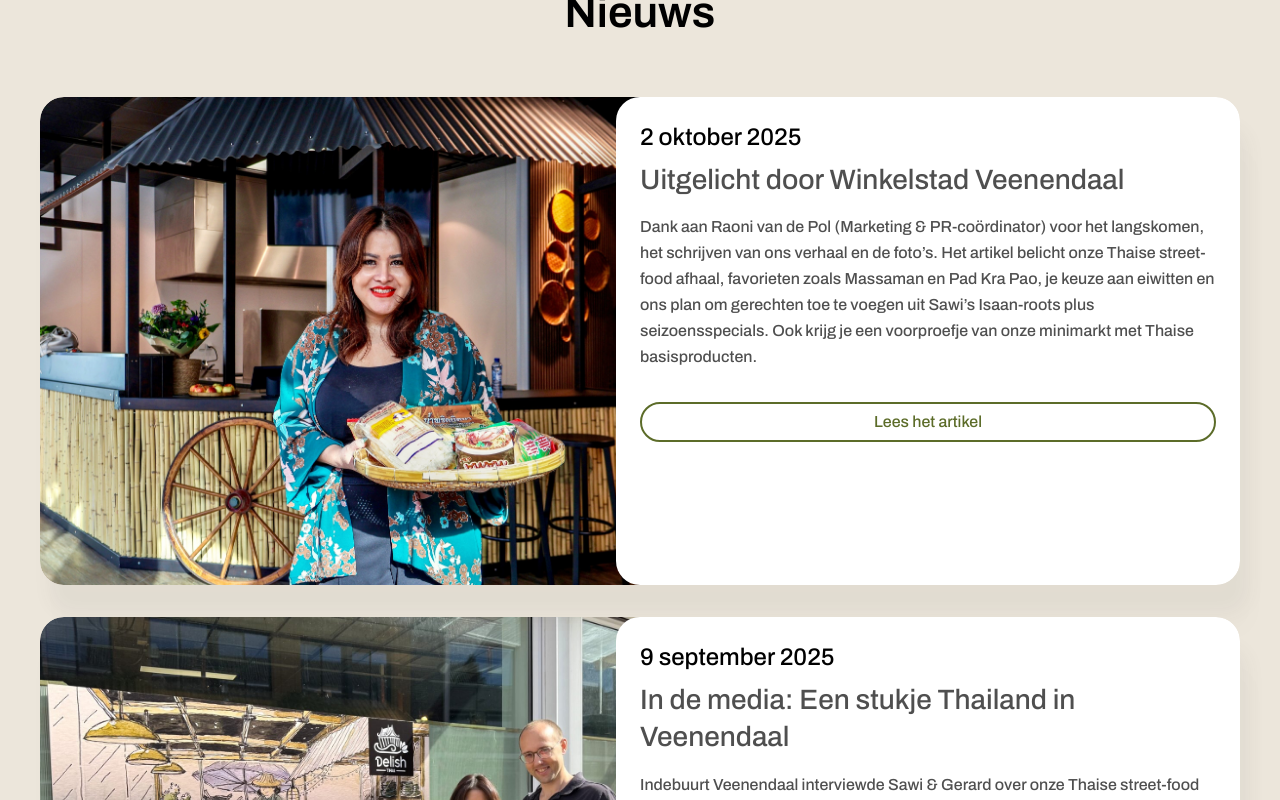
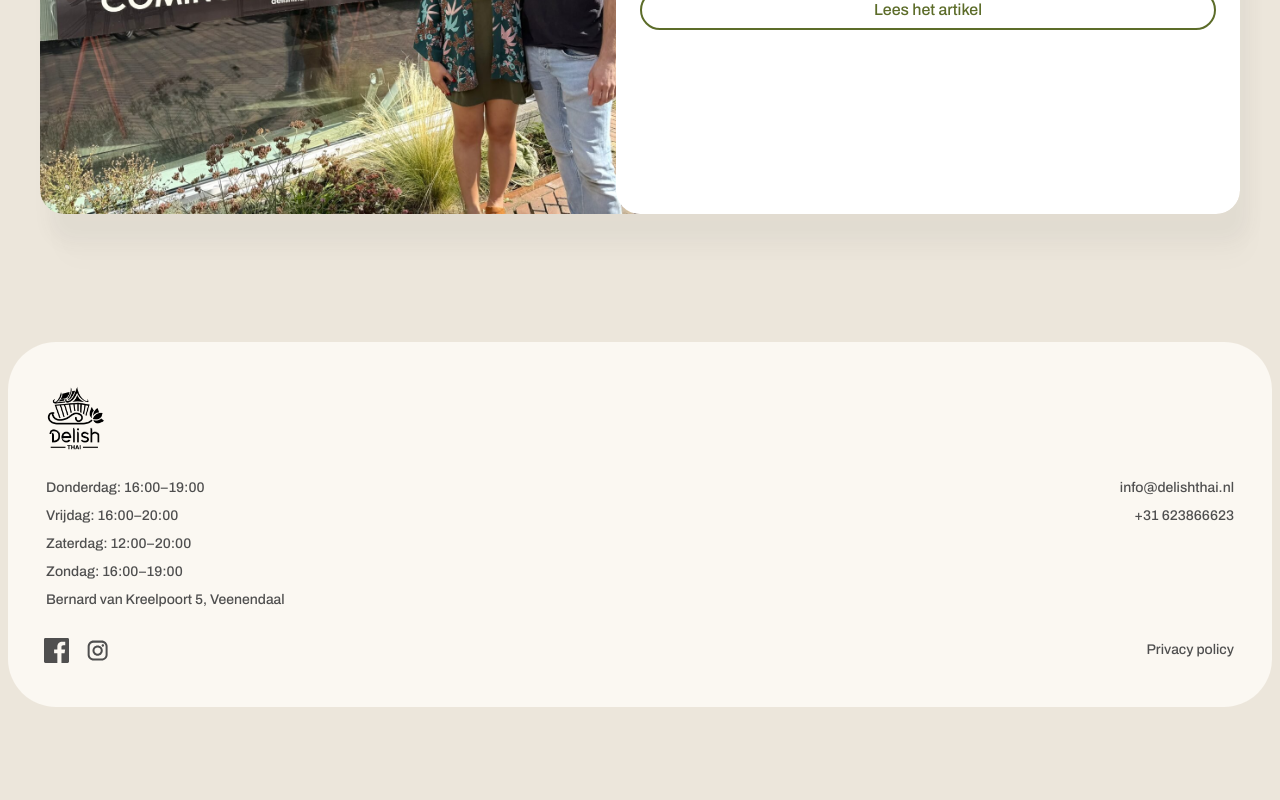
Before and after one commit to DelishThaiNL/delish-thai-frontend, a Vue app: page / in a window 1280 px wide. Shown: the part 2604-3404 px from the top of the page. After the commit the page ends 3319 px from the top, so only its background shows below. Built offline with nearby package versions, Linux system fonts and the light colour scheme.

Commit message:
update opening hours

```diff
--- a/src/components/AppFooter.vue
+++ b/src/components/AppFooter.vue
@@ -19,8 +19,10 @@ import InstagramIcon from '@/components/icons/social/InstagramIcon.vue'
             class="flex flex-col sm:flex-row justify-between gap-4 text-sm text-gray-secondary font-medium px-[6px]"
           >
             <div class="flex flex-col gap-2 items-start">
-              <span> Din - do: 16:00-19:00 </span>
-              <span> Vrijdag - zaterdag: 12:00-20:00 </span>
+              <span> Donderdag: 16:00–19:00 </span>
+              <span> Vrijdag: 16:00–20:00 </span>
+              <span> Zaterdag: 12:00–20:00 </span>
+              <span> Zondag: 16:00–19:00 </span>
 
               <span> Bernard van Kreelpoort 5, Veenendaal </span>
             </div>
--- a/src/views/HomeView.vue
+++ b/src/views/HomeView.vue
@@ -1,7 +1,7 @@
 <script setup lang="ts">
 import HeroSection from '@/components/home/HeroSection.vue'
 import OffersSection from '@/components/home/OffersSection.vue'
-import OfferingsSection from '@/components/home/OfferingsSection.vue'
+// import OfferingsSection from '@/components/home/OfferingsSection.vue'
 import WhoWeAre from '@/components/home/WhoWeAre.vue'
 import NewsEventsTemp from '@/components/home/NewsEventsTemp.vue'
 </script>
@@ -10,7 +10,7 @@ import NewsEventsTemp from '@/components/home/NewsEventsTemp.vue'
   <div>
     <HeroSection />
     <OffersSection />
-    <OfferingsSection />
+    <!-- <OfferingsSection /> -->
     <WhoWeAre />
     <NewsEventsTemp />
   </div>
--- a/src/views/OfferingsView.vue
+++ b/src/views/OfferingsView.vue
@@ -4,8 +4,8 @@ import { useRoute, useRouter } from 'vue-router'
 import i18n from '@/locales/i18n'
 import TabSwitcher from '@/components/util/tabs/TabSwitcher.vue'
 import StreetFoodCorner from '@/components/offerings/cards/StreetFoodCorner.vue'
-import Minimarket from '@/components/offerings/cards/MiniMarket.vue'
-import MealKit from '@/components/offerings/cards/MealKit.vue'
+// import Minimarket from '@/components/offerings/cards/MiniMarket.vue'
+// import MealKit from '@/components/offerings/cards/MealKit.vue'
 import type { OfferingKey } from '@/types/offerings'
 
 const tabs: { name: () => string; key: OfferingKey; component: unknown }[] = [
@@ -13,17 +13,17 @@ const tabs: { name: () => string; key: OfferingKey; component: unknown }[] = [
     name: () => i18n.global.t('offerings.streetFoodCorner.info.title'),
     key: 'street-food',
     component: StreetFoodCorner,
-  },
-  {
-    name: () => i18n.global.t('offerings.minimarket.info.title'),
-    key: 'mini-market',
-    component: Minimarket,
-  },
-  {
-    name: () => i18n.global.t('offerings.mealKit.info.title'),
-    key: 'meal-kits',
-    component: MealKit,
-  },
+  }
+  // {
+  //   name: () => i18n.global.t('offerings.minimarket.info.title'),
+  //   key: 'mini-market',
+  //   component: Minimarket,
+  // },
+  // {
+  //   name: () => i18n.global.t('offerings.mealKit.info.title'),
+  //   key: 'meal-kits',
+  //   component: MealKit,
+  // },
 ]
 
 const activeTab = ref<OfferingKey>(tabs[0].key)
```
